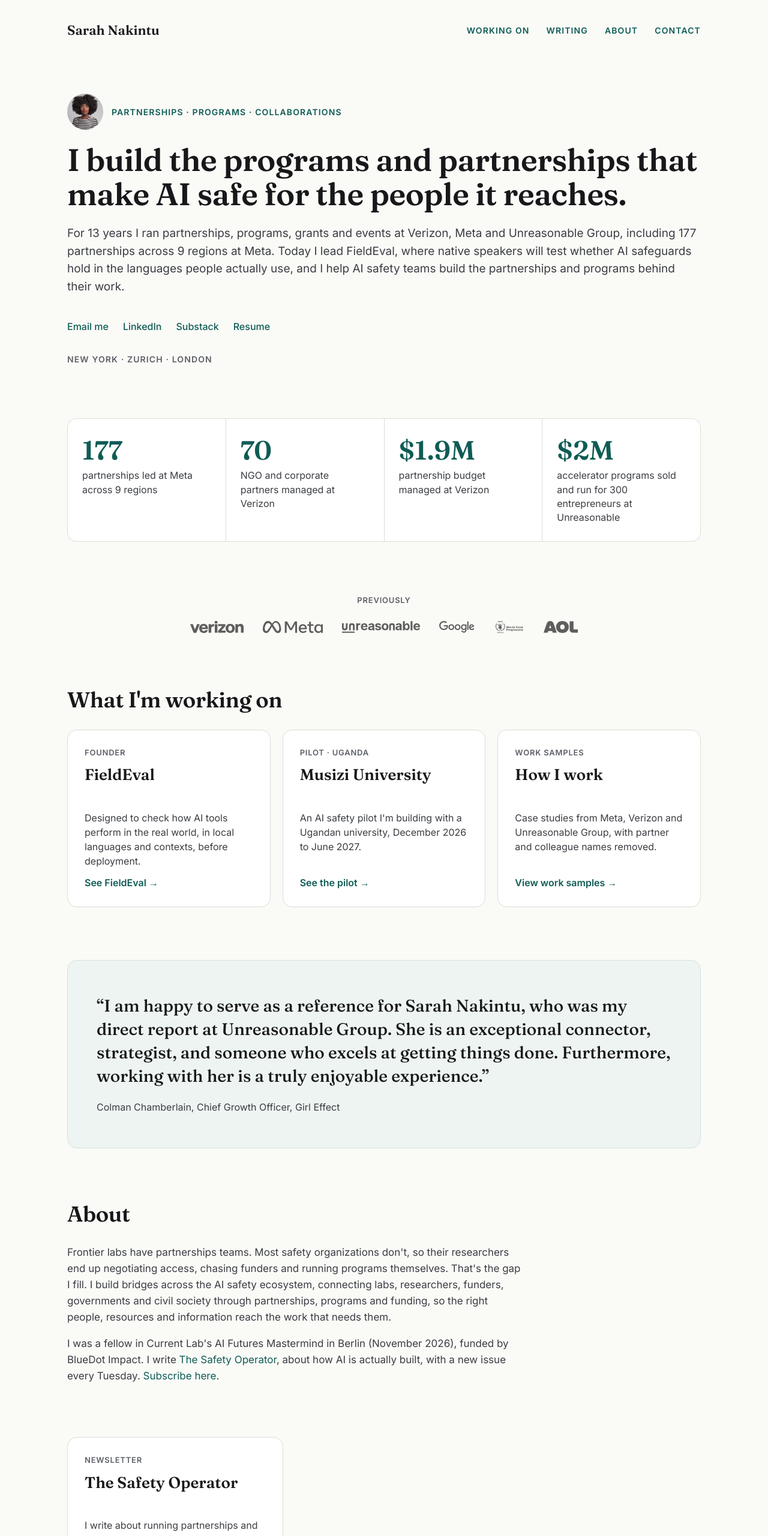
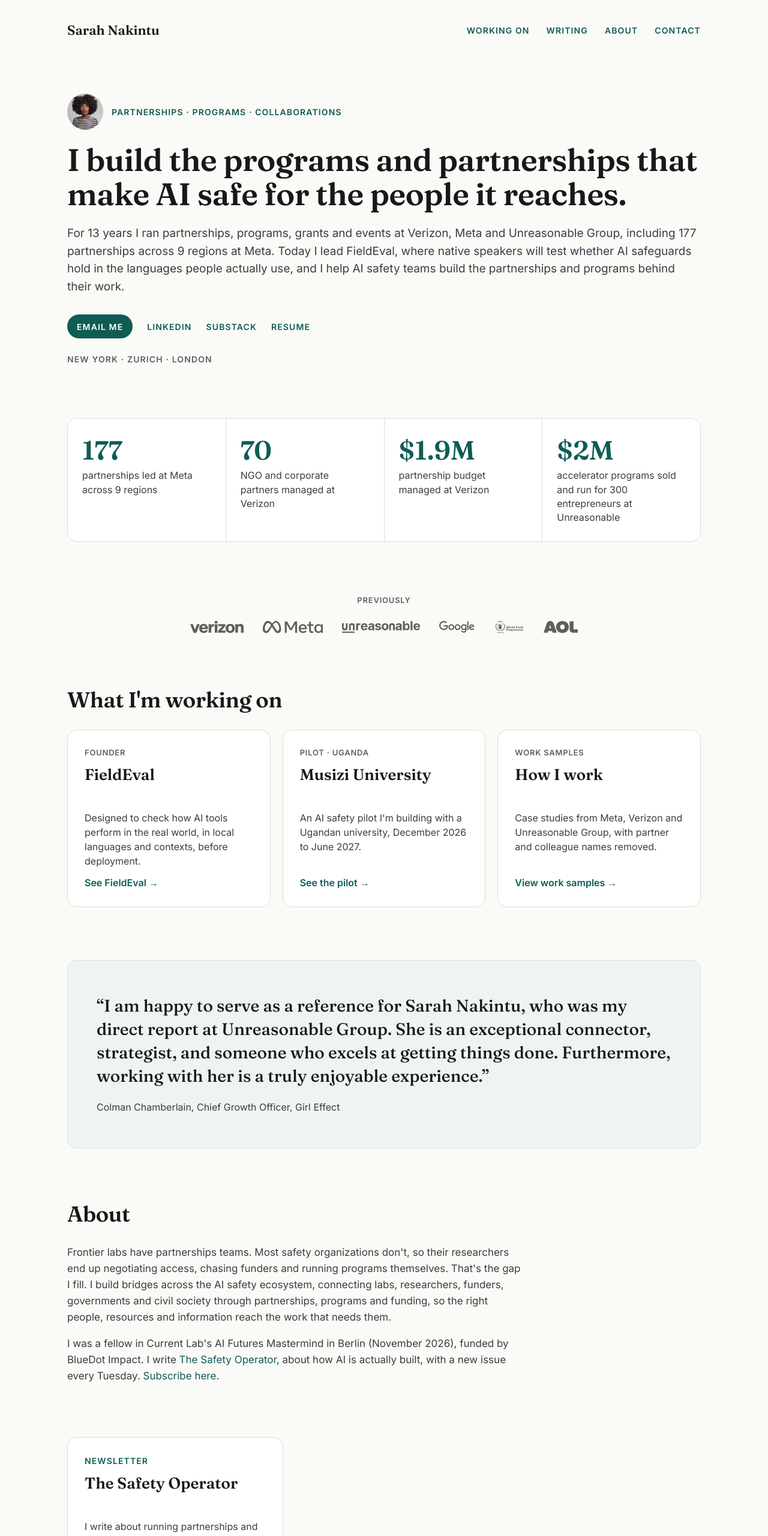
Before and after one commit to sarahnak/Sarah.nakintu-gmail.com, a plain HTML site: page index.html in a window 1280 px wide. Shown: the top 2560 px of the page at 60% size. Drawn offline with Linux system fonts and the light colour scheme.

Commit message:
Match hero and newsletter links to the nav type (#30)
Keep Email me as a smaller uppercase teal button and set the nearby text links to the same type.

```diff
--- a/index.html
+++ b/index.html
@@ -59,7 +59,7 @@
         <h1>I build the programs and partnerships that make AI safe for the people it reaches.</h1>
         <p class="lede">For 13 years I ran partnerships, programs, grants and events at Verizon, Meta and Unreasonable Group, including 177 partnerships across 9 regions at Meta. Today I lead FieldEval, where native speakers will test whether AI safeguards hold in the languages people actually use, and I help AI safety teams build the partnerships and programs behind their work.</p>
         <div class="hero-actions">
-          <a class="text-link" href="mailto:hello@sarahnakintu.com">Email me</a>
+          <a class="btn" href="mailto:hello@sarahnakintu.com">Email me</a>
           <a class="text-link" href="https://www.linkedin.com/in/sarahnakintu">LinkedIn</a>
           <a class="text-link" href="https://thesafetyoperator.substack.com">Substack</a>
           <a class="text-link" href="assets/sarah-nakintu-resume-v3.pdf">Resume</a>
--- a/styles.css
+++ b/styles.css
@@ -179,13 +179,16 @@ h1 {
   display: inline-flex;
   align-items: center;
   justify-content: center;
-  min-height: 48px;
-  padding: 0 26px;
+  min-height: 40px;
+  padding: 0 16px;
   border-radius: 999px;
   background: var(--accent);
   color: #FFFFFF;
+  font-family: Inter, system-ui, sans-serif;
   font-weight: 600;
-  font-size: 16px;
+  font-size: 14px;
+  letter-spacing: 0.08em;
+  text-transform: uppercase;
   text-decoration: none;
 }
 .btn:hover { background: var(--accent-hover); color: #FFFFFF; }
@@ -196,6 +199,34 @@ h1 {
   min-height: 44px;
   display: inline-flex;
   align-items: center;
+}
+.hero-actions .text-link {
+  font-family: Inter, system-ui, sans-serif;
+  font-size: 14px;
+  font-weight: 600;
+  letter-spacing: 0.08em;
+  text-transform: uppercase;
+  color: #0F5C55;
+}
+.hero-actions .text-link:hover { color: var(--accent-hover); }
+
+#writing .card-kicker,
+#writing .card-cta {
+  font-family: Inter, system-ui, sans-serif;
+  font-size: 14px;
+  font-weight: 600;
+  letter-spacing: 0.08em;
+  text-transform: uppercase;
+  color: #0F5C55;
+}
+#writing a.card:hover .card-kicker,
+#writing a.card:hover .card-cta { color: var(--accent-hover); }
+
+@media (max-width: 480px) {
+  .btn,
+  .hero-actions .text-link,
+  #writing .card-kicker,
+  #writing .card-cta { letter-spacing: 0.05em; }
 }
 
 .location {
```
